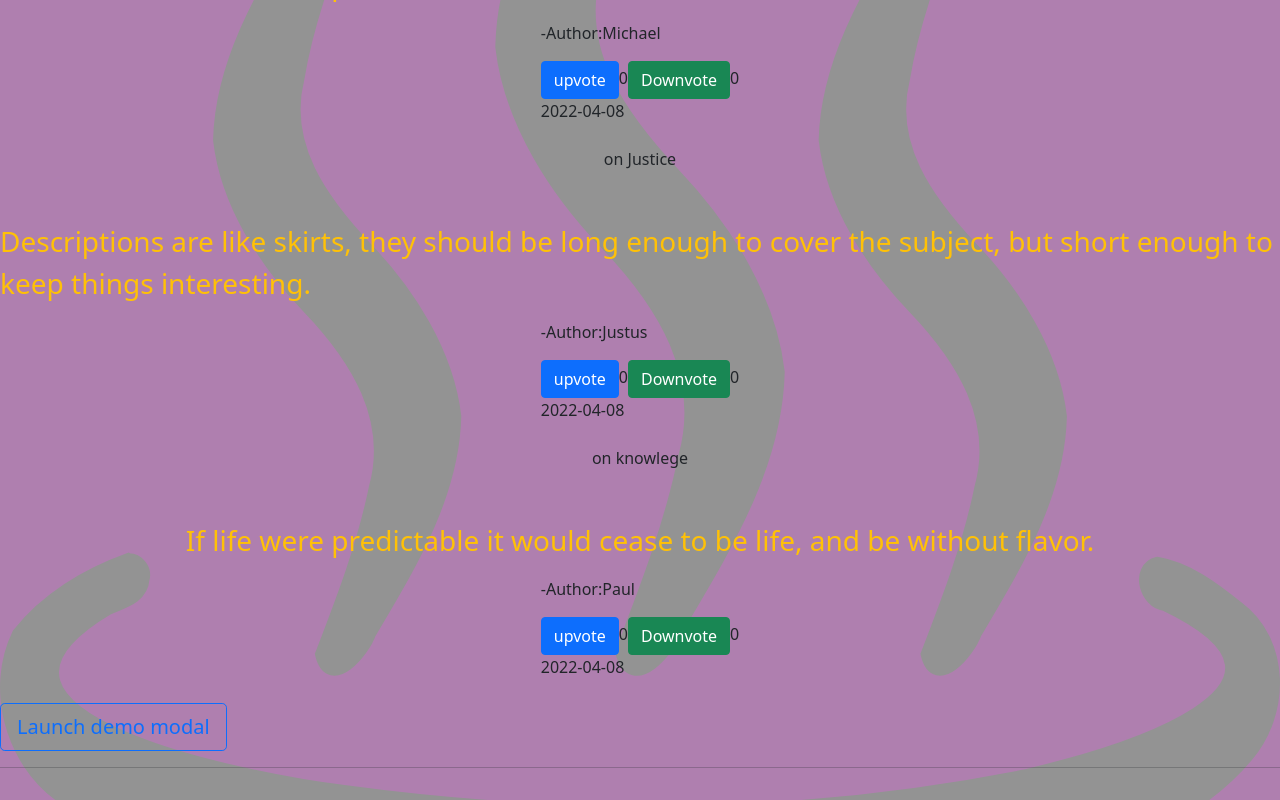
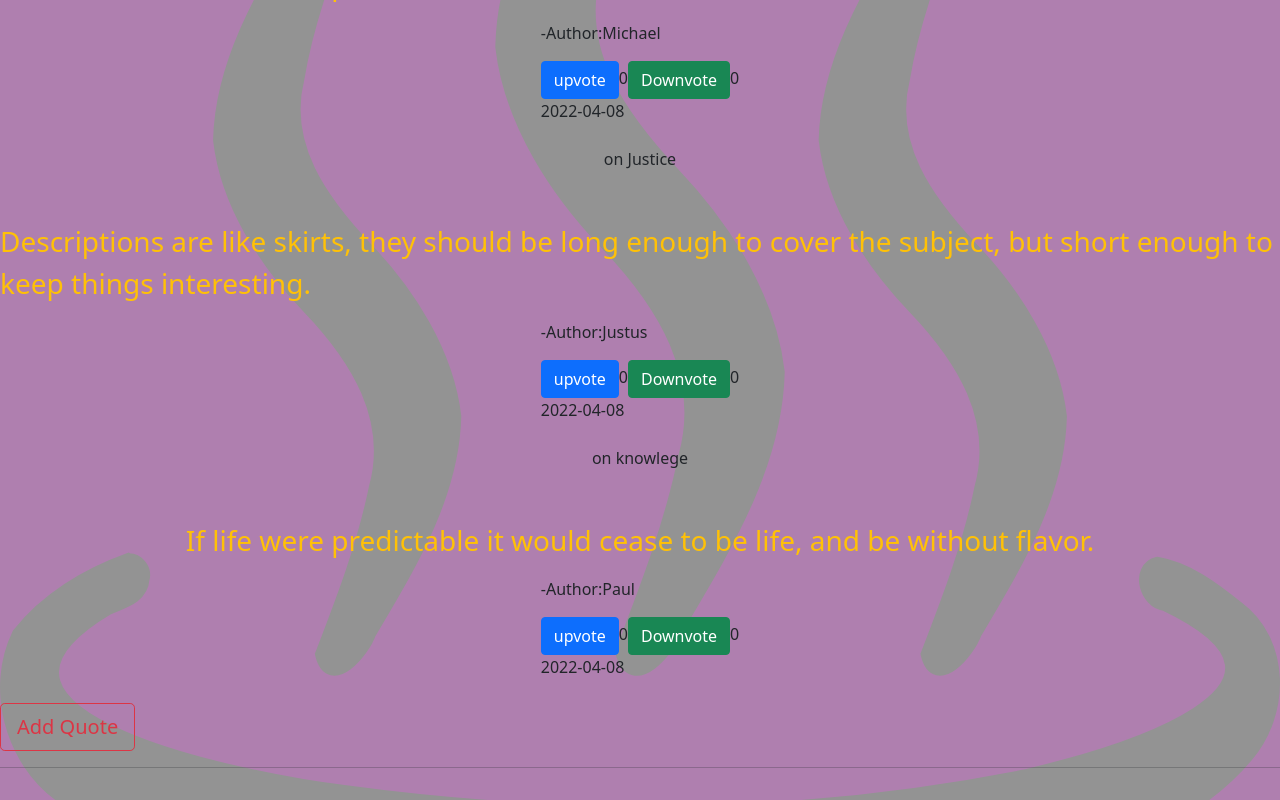
Before and after one commit to Michael-Ogaye/quotes, an Angular app: page / in a window 1280 px wide. Shown: the part 258-1058 px from the top of the page. Built offline with nearby package versions, Linux system fonts and the light colour scheme.

Commit message:
creating a template driven form

```diff
--- a/src/app/form/form.component.html
+++ b/src/app/form/form.component.html
@@ -1,14 +1,34 @@
 <ng-template #content let-modal>
     <div class="modal-header">
-      <h4 class="modal-title" id="modal-basic-title">Profile update</h4>
+      <h4 class="modal-title" id="modal-basic-title">Add Quote</h4>
       <button type="button" class="btn-close" aria-label="Close" (click)="modal.dismiss('Cross click')"></button>
     </div>
     <div class="modal-body">
-      <form>
+      <form #quoteForm='ngForm'>
+
         <div class="mb-3">
-          <label for="dateOfBirth">Date of birth</label>
+            <label for="quotetitle">Enter quote-title</label>
+
+            <input id="quotetitle"  class="form-control" name="title" ngModel>
+
+          </div>
+
+
+          <div class="mb-3">
+            <label for="auth">Author</label>
+
+            <input id="auth"  class="form-control" name="author" ngModel>
+
+          </div>
+
+
+
+
+
+        <div class="mb-3">
+          <label for="dateOfBirth">Enter date</label>
           <div class="input-group">
-            <input id="dateOfBirth" class="form-control" placeholder="yyyy-mm-dd" name="dp" ngbDatepicker #dp="ngbDatepicker">
+            <input id="dateOfBirth"  class="form-control" placeholder="yyyy-mm-dd" name="name" ngbDatepicker #dp="ngbDatepicker">
             <button class="btn btn-outline-secondary calendar" (click)="dp.toggle()" type="button"></button>
           </div>
         </div>
@@ -19,7 +39,7 @@
     </div>
   </ng-template>
 
-  <button class="btn btn-lg btn-outline-primary" (click)="open(content)">Launch demo modal</button>
+  <button class="btn btn-lg btn-outline-danger" (click)="open(content)">Add Quote</button>
 
   <hr>
 
```
